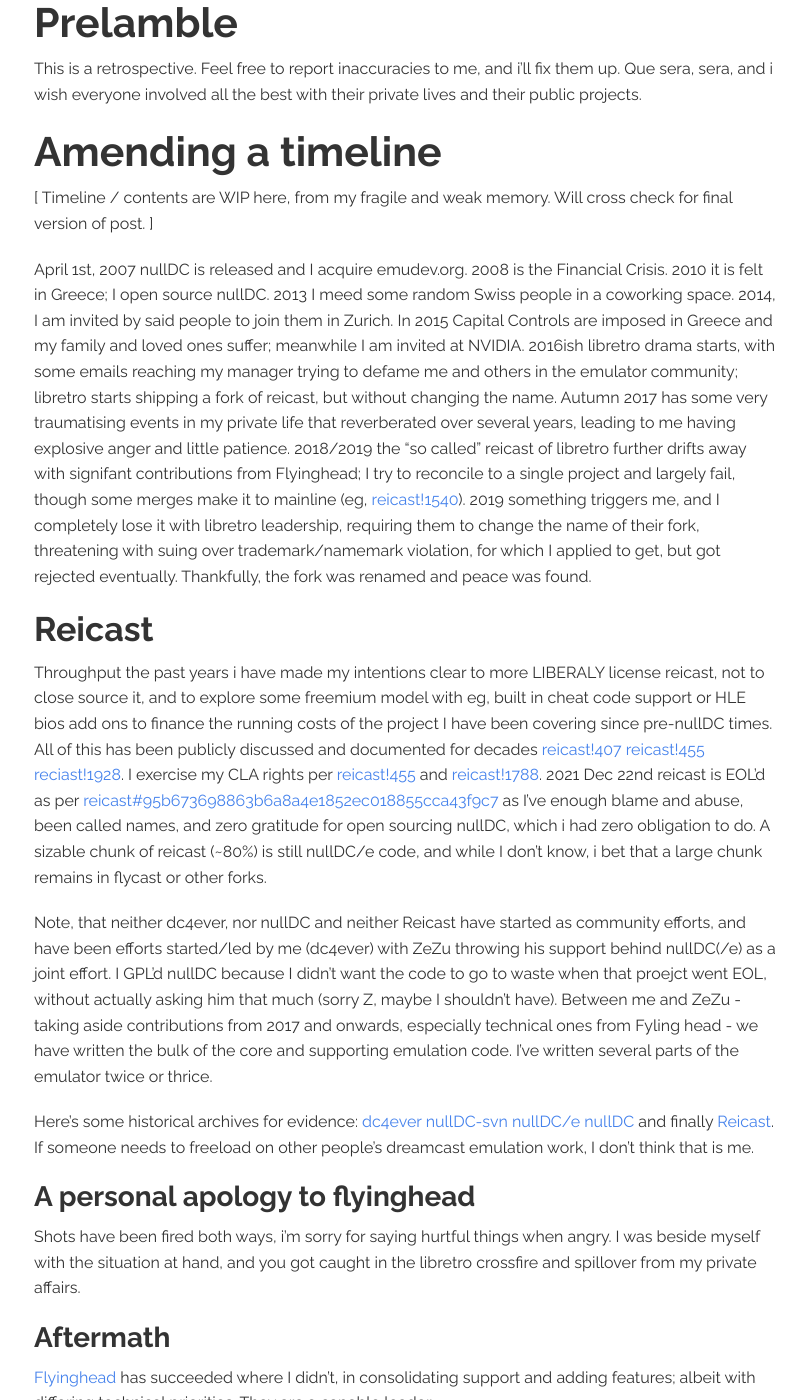
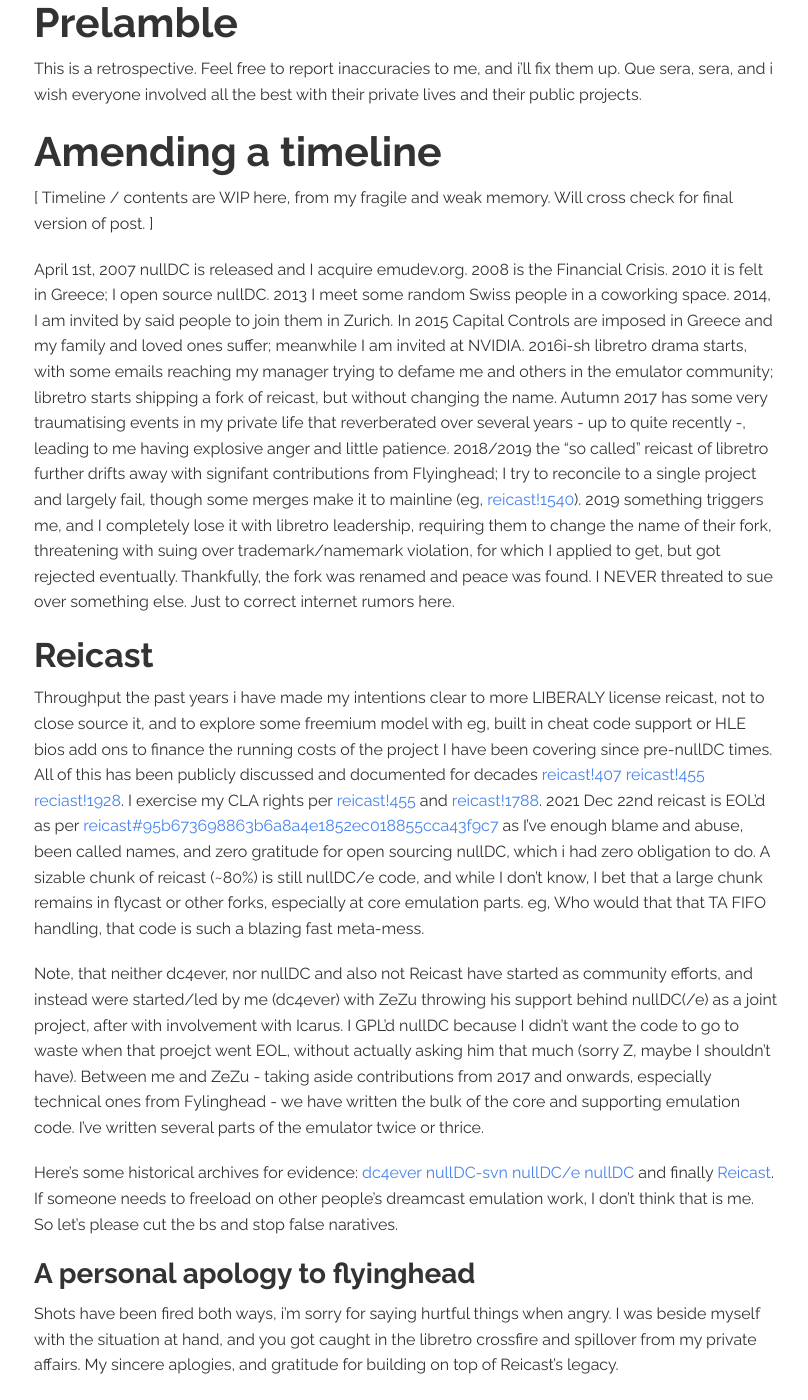
Before and after one commit to skmp/skmp.dev, a Jekyll site: the page built from _posts/2025-09-25-emudrama.md, in a window 1280 px wide and 1400 px high, scrolled down 1047 px. Shown: the whole window, without its empty margins (41-849 px from the left). Built offline with Jekyll 4.4.1, drawn with Linux system fonts in a browser that asks for light colours.

Commit message:
Update 2025-09-25-emudrama.md

```diff
--- a/_posts/2025-09-25-emudrama.md
+++ b/_posts/2025-09-25-emudrama.md
@@ -13,17 +13,17 @@
 # Amending a timeline
 [ Timeline / contents are WIP here, from my fragile and weak memory. Will cross check for final version of post. ]
 
-April 1st, 2007 nullDC is released and I acquire emudev.org. 2008 is the Financial Crisis. 2010 it is felt in Greece; I open source nullDC. 2013 I meed some random Swiss people in a coworking space. 2014, I am invited by said people to join them in Zurich. In 2015 Capital Controls are imposed in Greece and my family and loved ones suffer; meanwhile I am invited at NVIDIA. 2016ish libretro drama starts, with some emails reaching my manager trying to defame me and others in the emulator community; libretro starts shipping a fork of reicast, but without changing the name. Autumn 2017 has some very traumatising events in my private life that reverberated over several years, leading to me having explosive anger and little patience. 2018/2019 the "so called" reicast of libretro further drifts away with signifant contributions from Flyinghead; I try to reconcile to a single project and largely fail, though some merges make it to mainline (eg, [reicast!1540](https://github.com/skmp/reicast-emulator/pull/1540)). 2019 something triggers me, and I completely lose it with libretro leadership, requiring them to change the name of their fork, threatening with suing over trademark/namemark violation, for which I applied to get, but got rejected eventually. Thankfully, the fork was renamed and peace was found.
+April 1st, 2007 nullDC is released and I acquire emudev.org. 2008 is the Financial Crisis. 2010 it is felt in Greece; I open source nullDC. 2013 I meet some random Swiss people in a coworking space. 2014, I am invited by said people to join them in Zurich. In 2015 Capital Controls are imposed in Greece and my family and loved ones suffer; meanwhile I am invited at NVIDIA. 2016i-sh libretro drama starts, with some emails reaching my manager trying to defame me and others in the emulator community; libretro starts shipping a fork of reicast, but without changing the name. Autumn 2017 has some very traumatising events in my private life that reverberated over several years - up to quite recently -, leading to me having explosive anger and little patience. 2018/2019 the "so called" reicast of libretro further drifts away with signifant contributions from Flyinghead; I try to reconcile to a single project and largely fail, though some merges make it to mainline (eg, [reicast!1540](https://github.com/skmp/reicast-emulator/pull/1540)). 2019 something triggers me, and I completely lose it with libretro leadership, requiring them to change the name of their fork, threatening with suing over trademark/namemark violation, for which I applied to get, but got rejected eventually. Thankfully, the fork was renamed and peace was found. I NEVER threated to sue over something else. Just to correct internet rumors here.
 
 ## Reicast
-Throughput the past years i have made my intentions clear to more LIBERALY license reicast, not to close source it, and to explore some freemium model with eg, built in cheat code support or HLE bios add ons to finance the running costs of the project I have been covering since pre-nullDC times. All of this has been publicly discussed and documented for decades [reicast!407](https://github.com/skmp/reicast-emulator/issues/407) [reicast!455](https://github.com/skmp/reicast-emulator/issues/455) [reciast!1928](https://github.com/skmp/reicast-emulator/issues/1928). I exercise my CLA rights per [reicast!455](https://github.com/skmp/reicast-emulator/issues/455) and [reicast!1788](https://github.com/skmp/reicast-emulator/pull/1788). 2021 Dec 22nd reicast is EOL'd as per [reicast#95b673698863b6a8a4e1852ec018855cca43f9c7](https://github.com/skmp/reicast-emulator/commit/95b673698863b6a8a4e1852ec018855cca43f9c7) as I've enough blame and abuse, been called names, and zero gratitude for open sourcing nullDC, which i had zero obligation to do. A sizable chunk of reicast (~80%) is still nullDC/e code, and while I don't know, i bet that a large chunk remains in flycast or other forks.
+Throughput the past years i have made my intentions clear to more LIBERALY license reicast, not to close source it, and to explore some freemium model with eg, built in cheat code support or HLE bios add ons to finance the running costs of the project I have been covering since pre-nullDC times. All of this has been publicly discussed and documented for decades [reicast!407](https://github.com/skmp/reicast-emulator/issues/407) [reicast!455](https://github.com/skmp/reicast-emulator/issues/455) [reciast!1928](https://github.com/skmp/reicast-emulator/issues/1928). I exercise my CLA rights per [reicast!455](https://github.com/skmp/reicast-emulator/issues/455) and [reicast!1788](https://github.com/skmp/reicast-emulator/pull/1788). 2021 Dec 22nd reicast is EOL'd as per [reicast#95b673698863b6a8a4e1852ec018855cca43f9c7](https://github.com/skmp/reicast-emulator/commit/95b673698863b6a8a4e1852ec018855cca43f9c7) as I've enough blame and abuse, been called names, and zero gratitude for open sourcing nullDC, which i had zero obligation to do. A sizable chunk of reicast (~80%) is still nullDC/e code, and while I don't know, I bet that a large chunk remains in flycast or other forks, especially at core emulation parts. eg, Who would that that TA FIFO handling, that code is such a blazing fast meta-mess.
 
-Note, that neither dc4ever, nor nullDC and neither Reicast have started as community efforts, and have been efforts started/led by me (dc4ever) with ZeZu throwing his support behind nullDC(/e) as a joint effort. I GPL'd nullDC because I didn't want the code to go to waste when that proejct went EOL, without actually asking him that much (sorry Z, maybe I shouldn't have). Between me and ZeZu - taking aside contributions from 2017 and onwards, especially technical ones from Fyling head - we have written the bulk of the core and supporting emulation code. I've written several parts of the emulator twice or thrice.
+Note, that neither dc4ever, nor nullDC and also not Reicast have started as community efforts, and instead were started/led by me (dc4ever) with ZeZu throwing his support behind nullDC(/e) as a joint project, after with involvement with Icarus. I GPL'd nullDC because I didn't want the code to go to waste when that proejct went EOL, without actually asking him that much (sorry Z, maybe I shouldn't have). Between me and ZeZu - taking aside contributions from 2017 and onwards, especially technical ones from Fylinghead - we have written the bulk of the core and supporting emulation code. I've written several parts of the emulator twice or thrice.
 
-Here's some historical archives for evidence: [dc4ever](https://github.com/skmp/dc4ever) [nullDC-svn](https://github.com/skmp/nullDC-svn) [nullDC/e](https://github.com/skmp/nullDCe) [nullDC](https://github.com/skmp/nullDC) and finally [Reicast](https://github.com/skmp/reicast-emulator). If someone needs to freeload on other people's dreamcast emulation work, I don't think that is me.
+Here's some historical archives for evidence: [dc4ever](https://github.com/skmp/dc4ever) [nullDC-svn](https://github.com/skmp/nullDC-svn) [nullDC/e](https://github.com/skmp/nullDCe) [nullDC](https://github.com/skmp/nullDC) and finally [Reicast](https://github.com/skmp/reicast-emulator). If someone needs to freeload on other people's dreamcast emulation work, I don't think that is me. So let's please cut the bs and stop false naratives.
 
 ### A personal apology to flyinghead
-Shots have been fired both ways, i'm sorry for saying hurtful things when angry. I was beside myself with the situation at hand, and you got caught in the libretro crossfire and spillover from my private affairs.
+Shots have been fired both ways, i'm sorry for saying hurtful things when angry. I was beside myself with the situation at hand, and you got caught in the libretro crossfire and spillover from my private affairs. My sincere aplogies, and gratitude for building on top of Reicast's legacy.
 
 ### Aftermath
 [Flyinghead](https://github.com/flyinghead/flycast) has succeeded where I didn't, in consolidating support and adding features; albeit with differing technical priorities. They are a capable leader.
```
